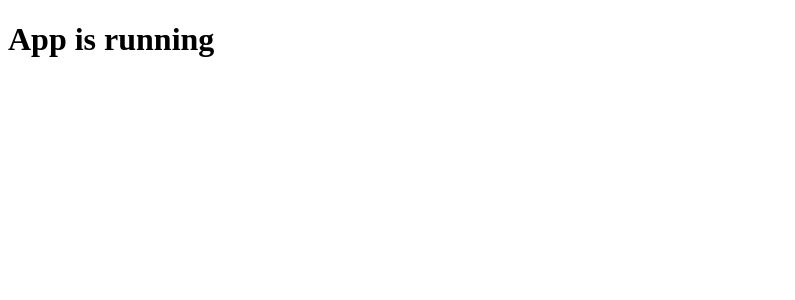
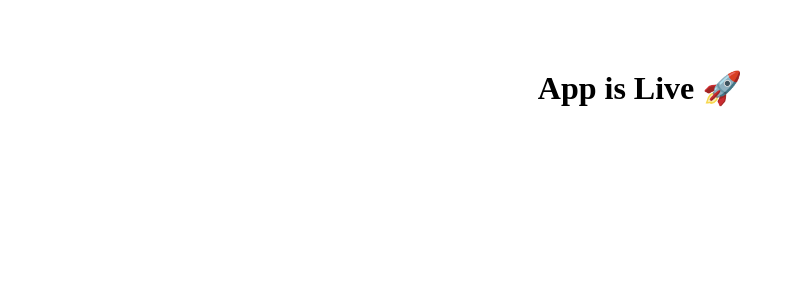
Before and after one commit to iamthebossok/-me2you-frontend, a Next.js app: page / in a window 1280 px wide. Shown: the top 300 px of the page, without its empty margins (0-795 px from the left). Built offline with nearby package versions, Linux system fonts and the light colour scheme.

Commit message:
Update page.tsx

```diff
--- a/app/page.tsx
+++ b/app/page.tsx
@@ -1,3 +1,7 @@
 export default function Page() {
-  return <h1>App is running</h1>;
+  return (
+    <main style={{ padding: 40, textAlign: "center" }}>
+      <h1>App is Live 🚀</h1>
+    </main>
+  );
 }
```
